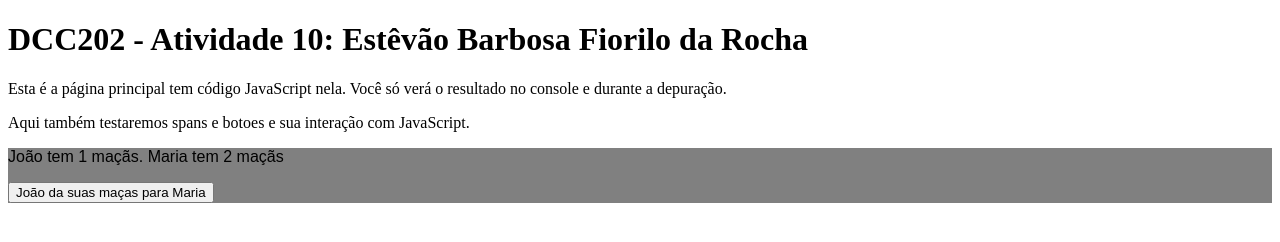
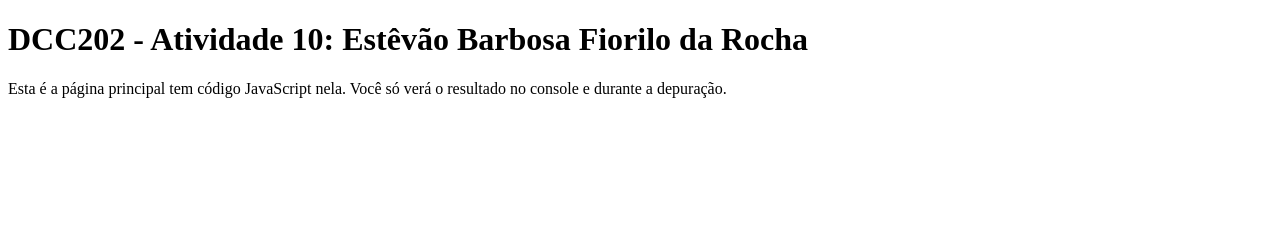
Before and after one commit to ufjf-dcc202/ufjf-dcc202-2023-3-b-atv10-tetenc555, a website with bundled scripts: page index.html in a window 1280 px wide. Built offline with nearby package versions, Linux system fonts and the light colour scheme.

Commit message:
retira interação com span (atividade errada)

```diff
--- a/index.html
+++ b/index.html
@@ -5,23 +5,11 @@
     <meta name="viewport" content="width=device-width, initial-scale=1.0">
     <title>DCC202 - Atividade 10: Estêvão Barbosa Fiorilo da Rocha</title>
     <script type="module" src="src/main.js"></script>
-    <style>
-        div{
-            background-color: gray;
-            font-family: Arial, Helvetica, sans-serif;
-
-        }
-    </style>
 </head>
 <body>
     <main>
         <h1>DCC202 - Atividade 10: Estêvão Barbosa Fiorilo da Rocha</h1>
         <p>Esta é a página principal tem código JavaScript nela. Você só verá o resultado no console e durante a depuração.</p>
-        <p>Aqui também testaremos spans e botoes e sua interação com JavaScript.</p>
-        <div>
-            <p>João tem <span>Primeiro Span</span> maçãs. Maria tem <span>Segundo Span</span> maçãs</p>
-            <button>João da suas maças para Maria</button>
-        </div>
     </main>
 </body>
 </html>
--- a/src/main.js
+++ b/src/main.js
@@ -1,20 +1,11 @@
 import {deJoaoParaMaria,deMariaParaJoao,getMaria,getJoao,setMaria,setJoao} from "/src/joaoEMaria.js";
-//cria vetor span
-const spans = document.querySelectorAll("span");
 
 //define maria e joao
 let maria= getMaria();
 let joao= getJoao();
 
 //imprime valor de Maria e Joao no Console
-console.log("Maria possui ", maria, " maçãs e João possui ", joao, " maçãs.")
-//iguala spans a valor de joao e maria
-spans[0].textContent=joao;
-spans[1].textContent=maria;
-
-//define botao para chamar a funcao de doacao
-const botao =document.querySelector("button")
-botao.addEventListener("click",fazDoacao);
+console.log("Maria possui", maria, "maçãs e João possui", joao, "maçãs.")
 
 //funcao doacao
 function fazDoacao() {
@@ -22,7 +13,7 @@ function fazDoacao() {
     setJoao(0);
     maria=getMaria();
     joao=getJoao();
-    spans[0].textContent=joao;
-    spans[1].textContent=maria;
-    console.log("João deu todas suas maçãs para Maria e agora possui ",joao," maçãs. Por sua vez, Maria possui ",maria," maçãs.")
+    console.log("João deu todas suas maçãs para Maria e agora possui",joao,"maçãs. Por sua vez, Maria possui",maria,"maçãs.")
 }
+
+fazDoacao();
```
